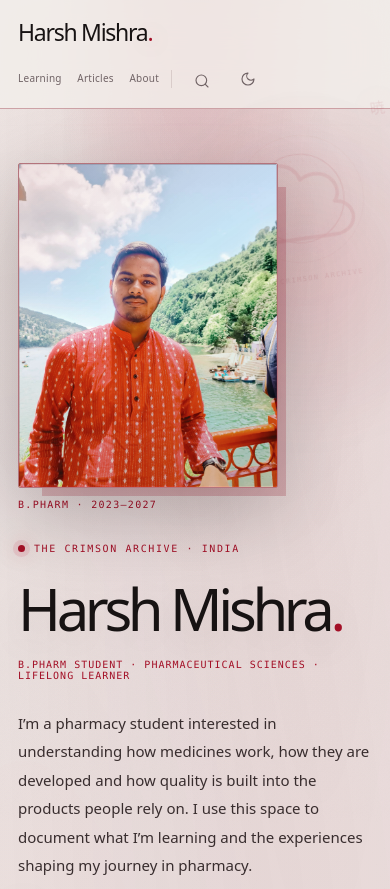
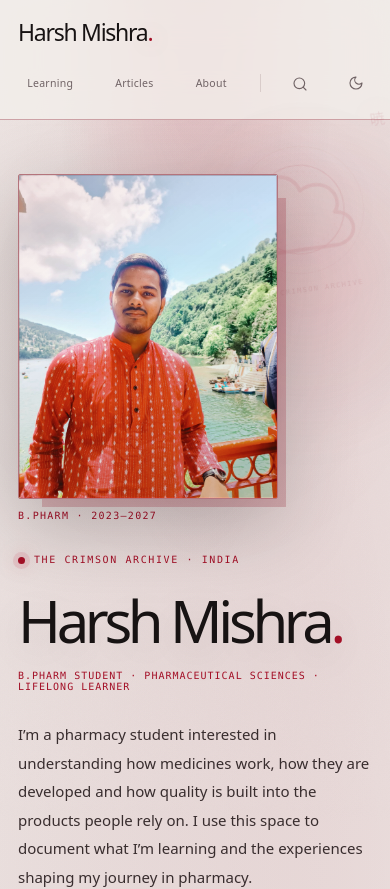
Before and after one commit to milesmoraliis759/portfolio, a Next.js app: page / in a window 390 px wide. Shown: the top 889 px of the page. Built offline with nearby package versions, Linux system fonts and the light colour scheme; no server answers.

Commit message:
Style responsive theme-aware navigation with bloom interaction

```diff
--- a/src/app/globals.css
+++ b/src/app/globals.css
@@ -1435,3 +1435,91 @@ body > main, body > .site-header, body > .site-footer { position: relative; z-in
   .akatsuki-hero-seal { top: 2px; right: -38px; width: 220px; opacity: .13; }
   .akatsuki-hero-seal small { font-size: 7px; letter-spacing: .2em; }
 }
+
+
+/* Responsive, theme-aware navigation with a soft crimson/teal bloom. */
+.main-nav {
+  min-width: 0;
+  flex-wrap: nowrap;
+}
+.main-nav .nav-item {
+  position: relative;
+  isolation: isolate;
+  display: inline-flex;
+  align-items: center;
+  justify-content: center;
+  min-height: 40px;
+  padding: 8px 12px;
+  border: 1px solid transparent;
+  border-radius: 999px;
+  color: var(--muted);
+  font-size: 12px;
+  line-height: 1.2;
+  white-space: nowrap;
+  transition: color .22s ease, background .22s ease, border-color .22s ease, box-shadow .22s ease, transform .22s ease;
+}
+.main-nav .nav-item::before {
+  content: "";
+  position: absolute;
+  z-index: -1;
+  inset: -5px;
+  border-radius: inherit;
+  opacity: 0;
+  background: radial-gradient(ellipse, color-mix(in srgb,var(--accent) 34%,transparent), transparent 72%);
+  filter: blur(7px);
+  transition: opacity .22s ease;
+}
+.main-nav .nav-item:hover,
+.main-nav .nav-item:focus-visible {
+  color: var(--accent);
+  border-color: color-mix(in srgb,var(--accent) 34%,var(--border));
+  background: color-mix(in srgb,var(--accent-soft) 76%,var(--surface));
+}
+.main-nav .nav-item[aria-current="page"] {
+  color: var(--accent);
+  border-color: color-mix(in srgb,var(--accent) 48%,var(--border));
+  background: color-mix(in srgb,var(--accent-soft) 88%,var(--surface));
+  box-shadow: 0 0 0 1px color-mix(in srgb,var(--accent) 8%,transparent), 0 5px 20px color-mix(in srgb,var(--accent) 13%,transparent);
+  font-weight: 600;
+}
+.main-nav .nav-item[aria-current="page"]::before { opacity: .8; }
+.main-nav .nav-item:active {
+  transform: scale(.94);
+  color: var(--text);
+  background: color-mix(in srgb,var(--accent) 22%,var(--surface));
+  box-shadow: 0 0 0 5px color-mix(in srgb,var(--accent) 12%,transparent), 0 0 26px color-mix(in srgb,var(--accent) 35%,transparent);
+  animation: nav-bloom .42s ease-out;
+}
+.main-nav .nav-item:active::before { opacity: 1; }
+@keyframes nav-bloom {
+  0% { filter: brightness(1); }
+  45% { filter: brightness(1.22); }
+  100% { filter: brightness(1); }
+}
+.main-nav .icon-link,.main-nav .theme-toggle { flex: 0 0 36px; }
+@media (max-width:700px) {
+  .nav-wrap { align-items: center; }
+  .main-nav {
+    width: 100%;
+    justify-content: space-between;
+    gap: clamp(3px,1.5vw,10px);
+    padding: 2px 0 5px;
+  }
+  .main-nav .nav-item {
+    min-height: 38px;
+    padding: 7px clamp(7px,2.1vw,11px);
+    font-size: clamp(10px,2.7vw,12px);
+  }
+  .main-nav .icon-link,.main-nav .theme-toggle { flex-basis: 32px; width: 32px; height: 32px; }
+  .nav-divider { margin-inline: 0; }
+}
+@media (max-width:370px) {
+  .nav-wrap { gap: 7px; }
+  .main-nav { gap: 2px; }
+  .main-nav .nav-item { padding-inline: 6px; font-size: 10px; }
+  .main-nav .icon-link,.main-nav .theme-toggle { flex-basis: 28px; width: 28px; height: 28px; }
+}
+@media (prefers-reduced-motion: reduce) {
+  .main-nav .nav-item,.main-nav .nav-item::before { transition: none; }
+  .main-nav .nav-item:active { animation: none; }
+}
```
